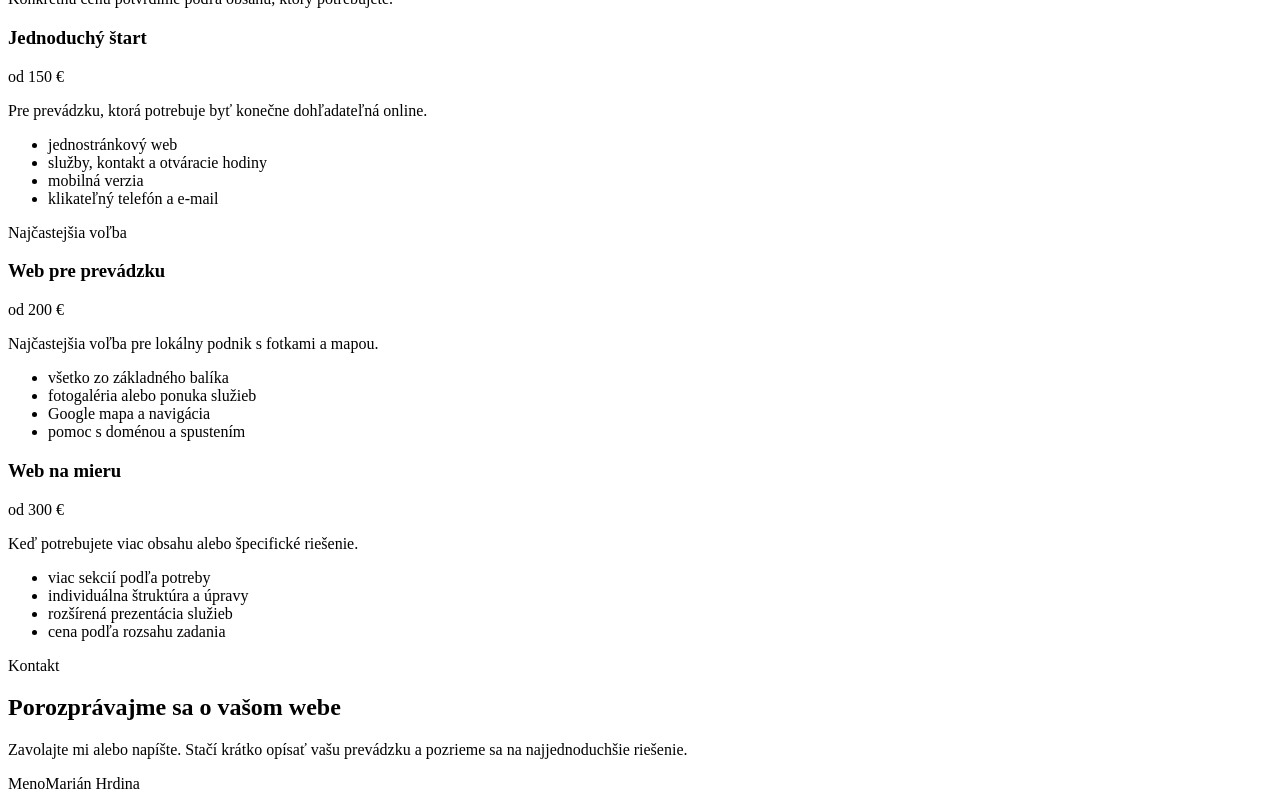
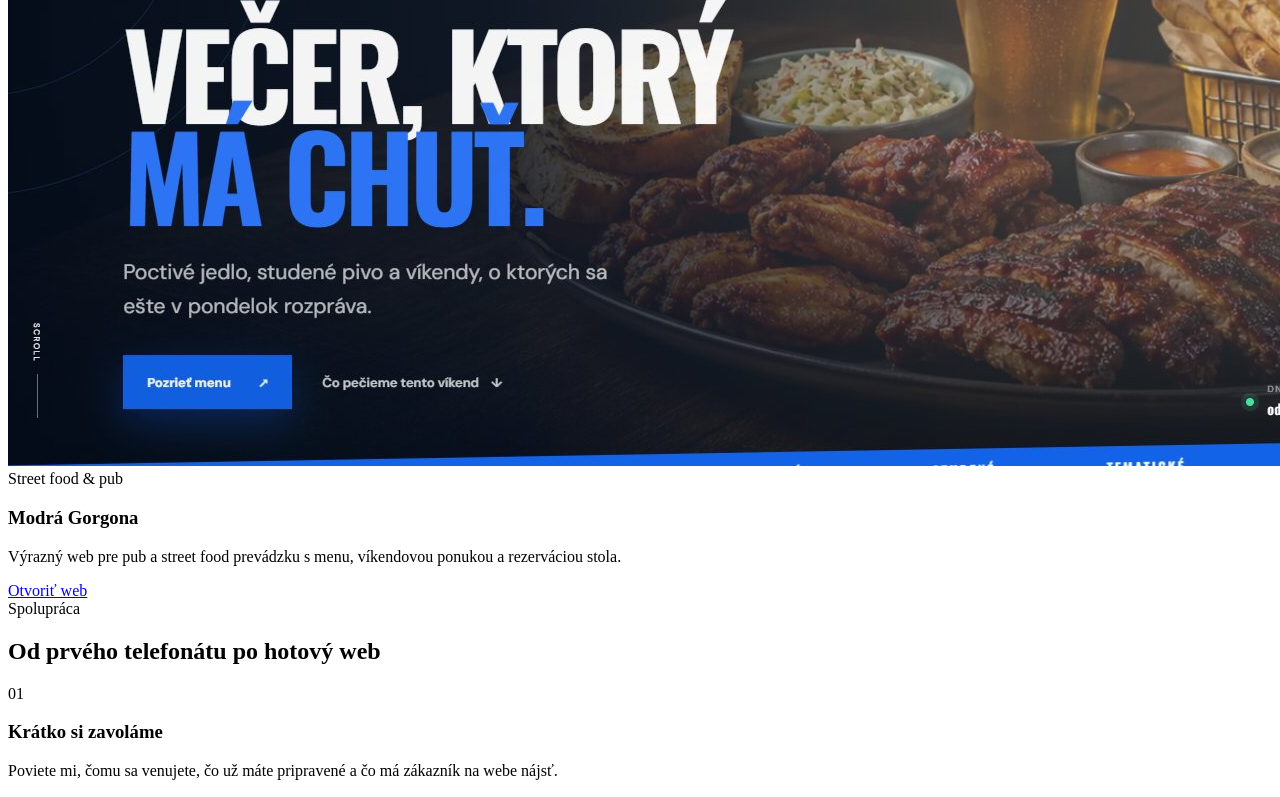
Before and after one commit to Wingsofhero/hrdina-web, a React (Vite) app: page / in a window 1280 px wide. Shown: the part 9921-10718 px from the top of the page. Built offline with nearby package versions, Linux system fonts and the light colour scheme; the HTML template or start-up script is replaced by a standard one.

Commit message:
Add Modra Gorgona portfolio preview

```diff
--- a/src/App.jsx
+++ b/src/App.jsx
@@ -1,5 +1,6 @@
 import marianPortrait from './assets/marian-portrait-preview-v2.jpg';
 import aladivaPreview from './assets/work-aladiva.jpg';
+import modraGorgonaPreview from './assets/work-modra-gorgona.jpg';
 import pitTerapyPreview from './assets/work-pit-terapy.jpg';
 import studioLuciaPreview from './assets/work-studio-lucia.jpg';
 import stahovanieGalantaPreview from './assets/work-stahovanie-galanta.jpg';
@@ -133,6 +134,13 @@ const realWorks = [
     text: 'Moderná prezentačná stránka pre terapiu a regeneráciu s výrazným vizuálom a rezerváciou.',
     url: 'https://www.pit-terapy.sk/',
     image: pitTerapyPreview,
+  },
+  {
+    title: 'Modrá Gorgona',
+    label: 'Street food & pub',
+    text: 'Výrazný web pre pub a street food prevádzku s menu, víkendovou ponukou a rezerváciou stola.',
+    url: 'https://www.modragorgona.site/',
+    image: modraGorgonaPreview,
   },
 ];
 
```
Also changed, not shown: src/assets/work-modra-gorgona.jpg (added).
